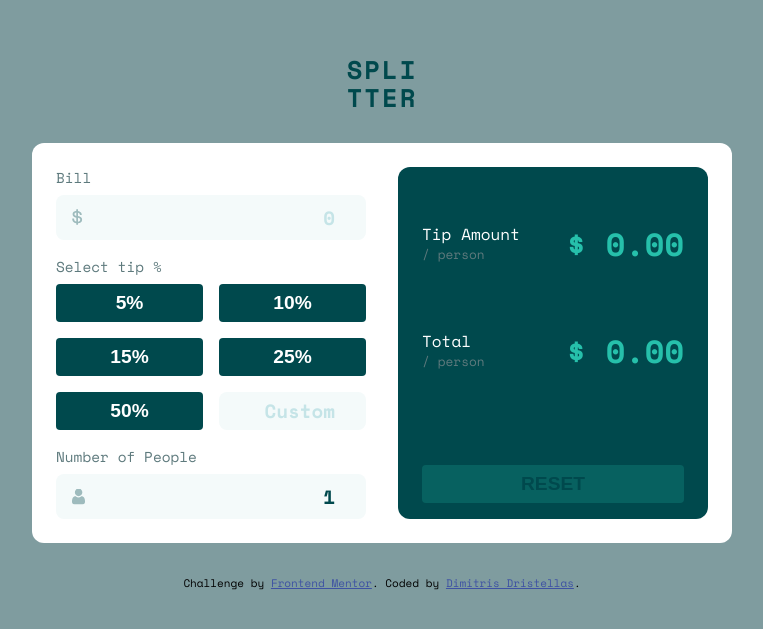
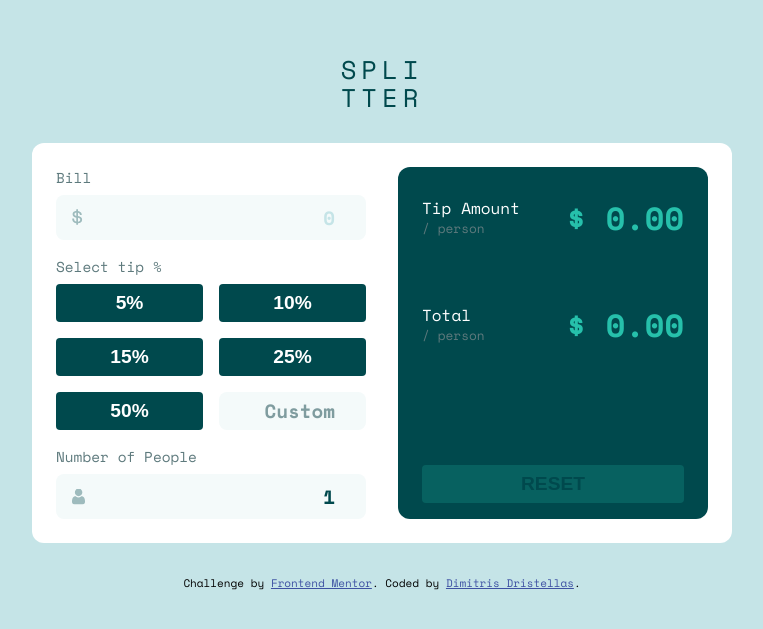
Before and after one commit to dimitrisdr/tip-calculator-app, a plain HTML site: page index.html in a window 1280 px wide. Shown: the part 109-738 px from the top of the page, without its empty margins (258-1021 px from the left). Drawn offline with nearby package versions, Linux system fonts and the light colour scheme.

Commit message:
final update

```diff
--- a/style.css
+++ b/style.css
@@ -63,7 +63,7 @@ body {
     gap: 2rem;
     min-height: 100vh;
     font-family: 'Space Mono';
-    background-color: var(--Grayish-cyan);
+    background-color: var(--Light-grayish-cyan);
     line-height: 1.5;
     margin-block: 2rem;
 }
@@ -74,9 +74,9 @@ body {
 
 .main-title {
     font-size: 1.6rem;
-    font-weight: 700;
+    font-weight: 500;
     color: var(--Very-dark-cyan);
-    letter-spacing: 2px;
+    letter-spacing: 5px;
 }
 
 .wraper{
@@ -172,6 +172,10 @@ body {
     padding-inline: 1rem;
 }
 
+.custom-input::placeholder {
+    color: var(--Grayish-cyan);
+}
+
 .tip-items {
     display: grid;
     grid-template-columns: repeat(2, 1fr);
@@ -261,6 +265,10 @@ body {
         max-width: 700px;
     }
 
+    .results-section {
+        align-items: flex-start;
+    }
+
     .reset-btn {
         align-self: flex-end;
     }
```
